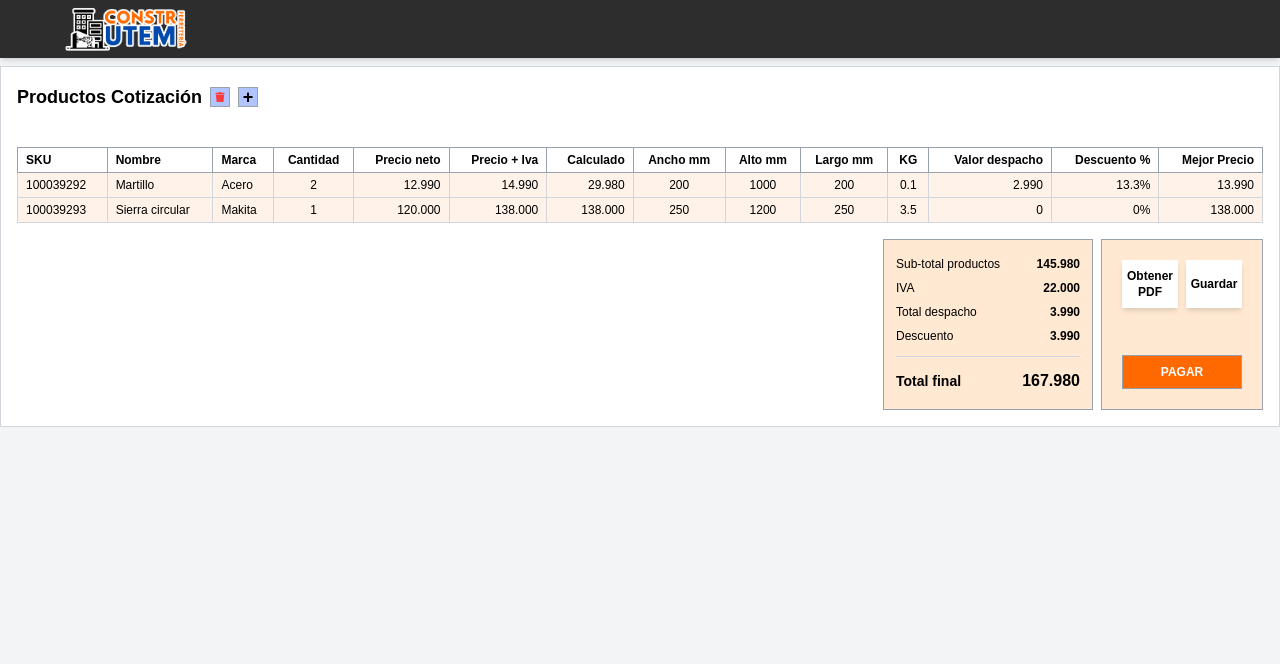
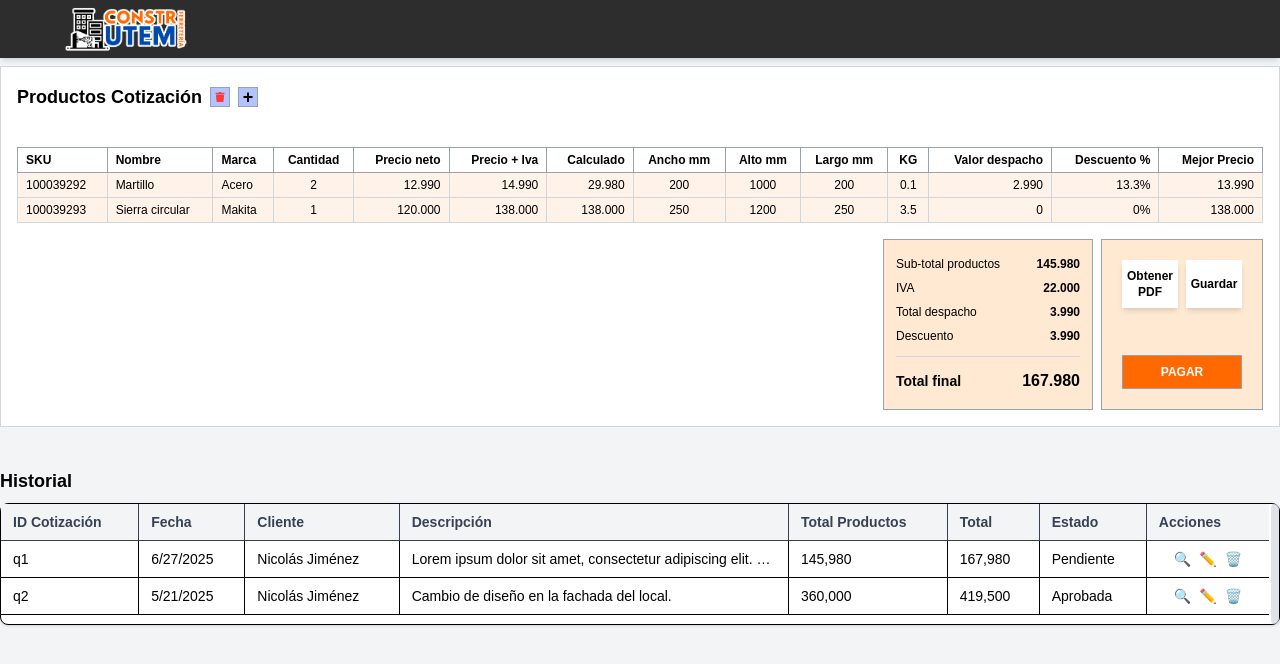
Before and after one commit to Construtem/frontend-ventas, a Next.js app: page / in a window 1280 px wide. Shown: the top 664 px of the page. Built offline with nearby package versions, Linux system fonts and the light colour scheme.

Commit message:
Update README.md historial de cotizacione crm scroll latera para cotizaciones

```diff
--- a/src/app/page.tsx
+++ b/src/app/page.tsx
@@ -2,13 +2,19 @@
 'use client'
 import { NextPage } from 'next'
 import React from 'react'
+
 import QuotationTable from '../components/QuotationTable'
+import HistorialCotizaciones from '../components/HistorialCotizaciones'
 
 const Home: NextPage = () => {
     return (
         <div className="min-h-screen bg-gray-100">
             <div className="container mx-auto py-8 pt-[66px]">
                 <QuotationTable quotationId="q1" />
+                <div className="mt-10">
+                  <h2 className="text-lg font-bold mb-2">Historial</h2>
+                  <HistorialCotizaciones />
+                </div>
             </div>
         </div>
     )
--- /dev/null
+++ b/src/components/HistorialCotizaciones.tsx
@@ -0,0 +1,73 @@
+import React from 'react';
+import { quotations, clients } from '../mocks/mocksDatos';
+
+const columns = [
+  'ID Cotización',
+  'Fecha',
+  'Cliente',
+  'Descripción',
+  'Total Productos',
+  'Total',
+  'Estado',
+  'Acciones',
+];
+
+const getClientName = (clientId: string) => {
+  const client = clients.find((c) => c.id === clientId);
+  return client ? `${client.nombre} ${client.apellido}` : 'Desconocido';
+};
+
+const HistorialCotizaciones: React.FC = () => {
+  return (
+    <div className="w-full max-w-full">
+      <div className="border rounded-lg shadow bg-white">
+        <div style={{display: 'flex', flexDirection: 'row'}}>
+          <div
+            className="overflow-y-scroll scrollbar-thin scrollbar-thumb-gray-400 scrollbar-track-gray-200"
+            style={{ maxHeight: '220px', minHeight: '120px', width: '100%' }}
+          >
+            <table className="w-full text-xs md:text-sm text-left border-collapse">
+            <thead className="bg-gray-100 sticky top-0 z-10">
+              <tr>
+                {columns.map((col, idx) => (
+                  <th
+                    key={col}
+                    className={
+                      `px-3 py-2 border-b border-r font-semibold text-gray-700 whitespace-nowrap` +
+                      (idx === columns.length - 1 ? ' border-r-0' : '')
+                    }
+                  >
+                    {col}
+                  </th>
+                ))}
+              </tr>
+            </thead>
+            <tbody>
+              {quotations.map((q) => (
+                <tr key={q.id} className="hover:bg-gray-50">
+                  <td className="px-3 py-2 border-b border-r">{q.id}</td>
+                  <td className="px-3 py-2 border-b border-r">{new Date(q.fecha).toLocaleDateString()}</td>
+                  <td className="px-3 py-2 border-b border-r">{getClientName(q.clientId)}</td>
+                  <td className="px-3 py-2 border-b border-r max-w-xs truncate" title={q.descripcion}>{q.descripcion}</td>
+                  <td className="px-3 py-2 border-b border-r">{q.totalProductosNeto.toLocaleString()}</td>
+                  <td className="px-3 py-2 border-b border-r">{q.totalCotizacion.toLocaleString()}</td>
+                  <td className="px-3 py-2 border-b border-r">{q.estado}</td>
+                  <td className="px-3 py-2 border-b text-center">
+                    <button className="mx-1 text-blue-600 hover:underline" title="Ver"><span role="img" aria-label="ver">🔍</span></button>
+                    <button className="mx-1 text-green-600 hover:underline" title="Editar"><span role="img" aria-label="editar">✏️</span></button>
+                    <button className="mx-1 text-red-600 hover:underline" title="Eliminar"><span role="img" aria-label="eliminar">🗑️</span></button>
+                  </td>
+                </tr>
+              ))}
+            </tbody>
+            </table>
+          </div>
+          {/* Scrollbar visual indicator (fake, for visual alignment) */}
+          <div style={{width:'8px', minHeight:'120px', maxHeight:'220px', background:'#d1d5db', borderRadius:'4px', opacity:0.7, marginLeft:'2px'}}></div>
+        </div>
+      </div>
+    </div>
+  );
+};
+
+export default HistorialCotizaciones;
--- a/src/components/QuotationTable.tsx
+++ b/src/components/QuotationTable.tsx
@@ -72,8 +72,8 @@ const QuotationTable: React.FC<QuotationTableProps> = ({ quotationId = 'q1' }) =
             </div>
 
             {/* Tabla de productos */}
-            <div className="overflow-x-auto mb-4">
-                <table className="w-full border border-gray-400 text-xs">
+            <div className="overflow-x-auto mb-4 max-h-72" style={{overflowY:'auto'}}>
+                <table className="w-full border border-gray-400 text-xs border-collapse">
                     <thead>
                         <tr className="" style={{background:'#fff'}}>
                             <th className="border border-gray-400 px-2 py-1 text-left">SKU</th>
```
